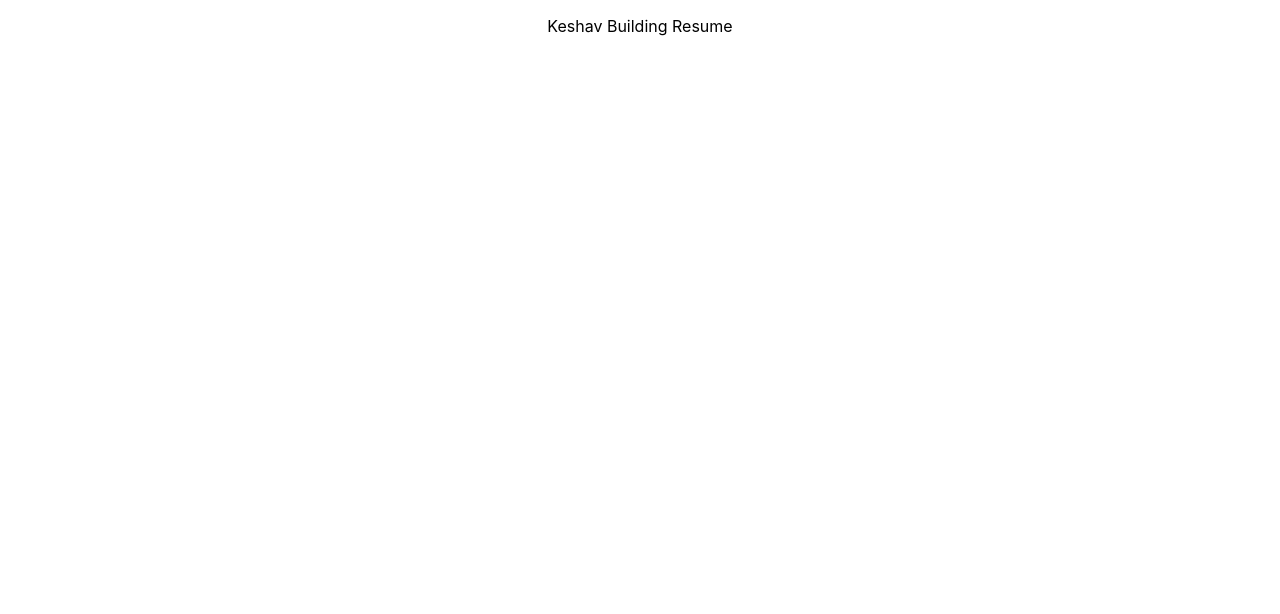
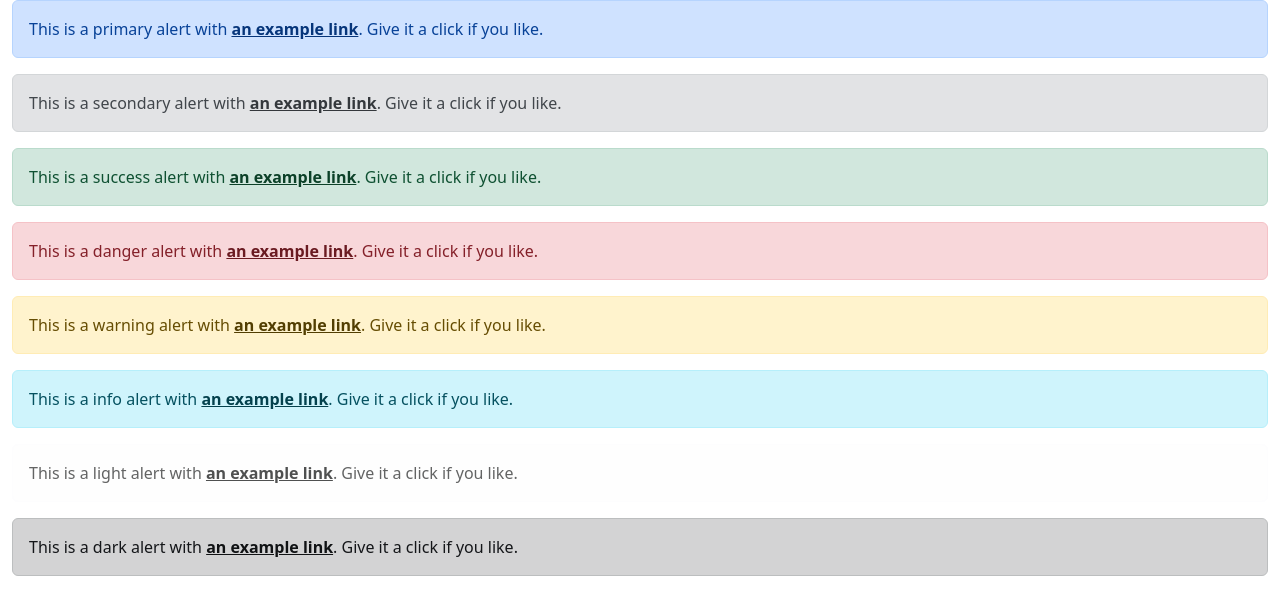
Before and after one commit to keshavareddychinthala/netify, a React (Create React App) app in the folder keshav-resume/: page / in a window 1280 px wide. Shown: the top 614 px of the page. Built offline with nearby package versions, Linux system fonts and the light colour scheme.

Commit message:
intial setup

```diff
--- a/keshav-resume/src/App.css
+++ b/keshav-resume/src/App.css
@@ -1,3 +1,4 @@
+
 .App {
   text-align: center;
 }
--- a/keshav-resume/src/App.js
+++ b/keshav-resume/src/App.js
@@ -1,10 +1,33 @@
 import './App.css';
-
+import "bootstrap/dist/css/bootstrap.min.css";
 function App() {
   return (
-    <div className="App">
-      <p>Keshav Building Resume</p>
-    </div>
+    <div className="container-fluid">
+  <div className="alert alert-primary" role="alert">
+  This is a primary alert with <a href="#" className="alert-link">an example link</a>. Give it a click if you like.
+</div>
+<div className="alert alert-secondary" role="alert">
+  This is a secondary alert with <a href="#" className="alert-link">an example link</a>. Give it a click if you like.
+</div>
+<div className="alert alert-success" role="alert">
+  This is a success alert with <a href="#" className="alert-link">an example link</a>. Give it a click if you like.
+</div>
+<div class="alert alert-danger" role="alert">
+  This is a danger alert with <a href="#" className="alert-link">an example link</a>. Give it a click if you like.
+</div>
+<div class="alert alert-warning" role="alert">
+  This is a warning alert with <a href="#" className="alert-link">an example link</a>. Give it a click if you like.
+</div>
+<div class="alert alert-info" role="alert">
+  This is a info alert with <a href="#" className="alert-link">an example link</a>. Give it a click if you like.
+</div>
+<div class="alert alert-light" role="alert">
+  This is a light alert with <a href="#" className="alert-link">an example link</a>. Give it a click if you like.
+</div>
+<div class="alert alert-dark" role="alert">
+  This is a dark alert with <a href="#" className="alert-link">an example link</a>. Give it a click if you like.
+</div>
+  </div>
   );
 }
 
--- a/keshav-resume/src/index.css
+++ b/keshav-resume/src/index.css
@@ -1,3 +1,4 @@
+
 body {
   margin: 0;
   font-family: -apple-system, BlinkMacSystemFont, 'Segoe UI', 'Roboto', 'Oxygen',
```
